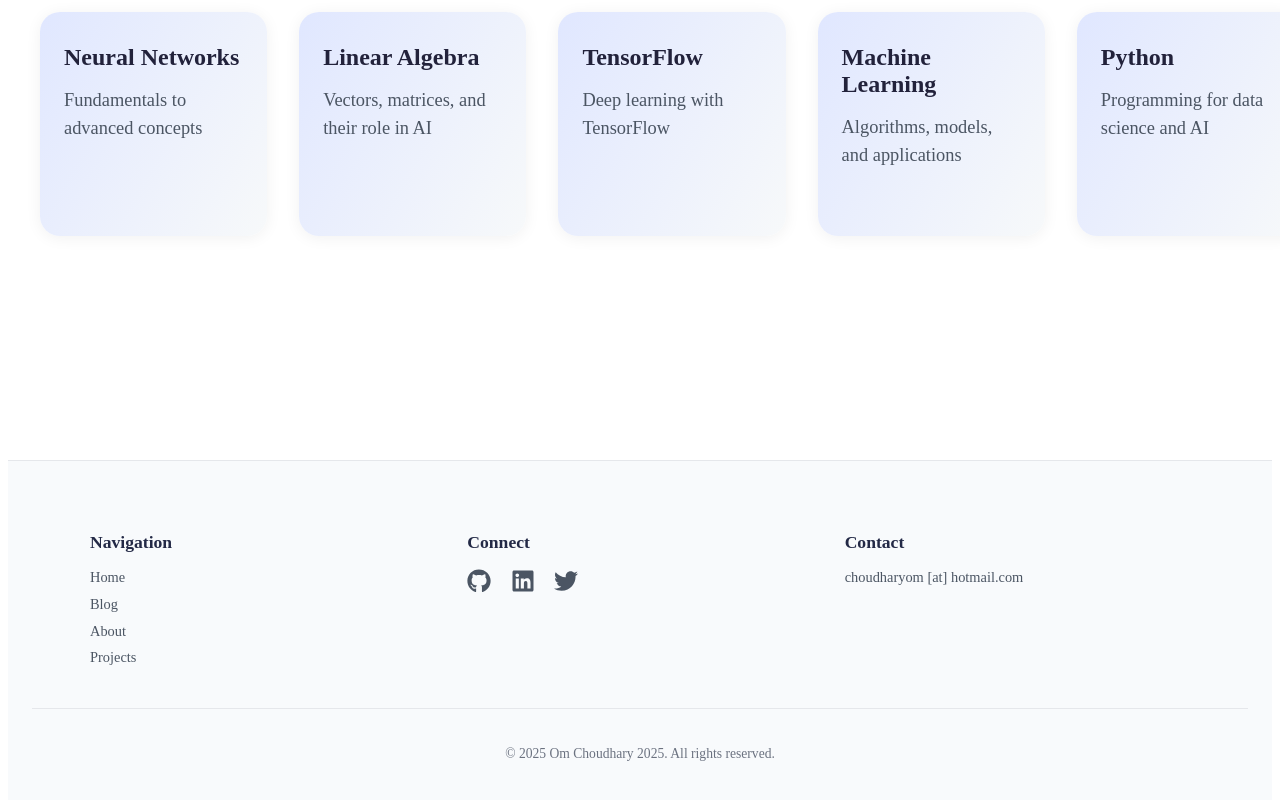
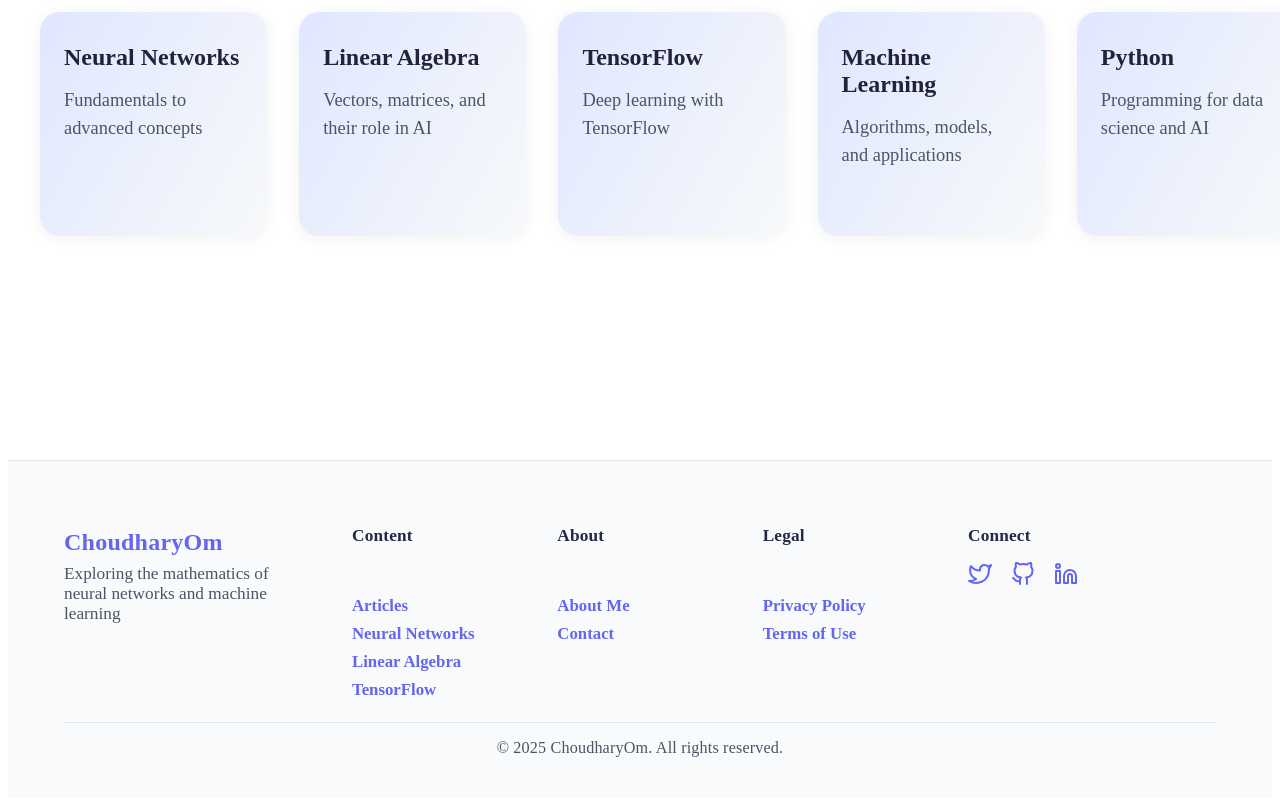
Before and after one commit to choudharyom/choudharyom.github.io, a Next.js app: page / in a window 1280 px wide. Shown: the part 2065-2865 px from the top of the page. Built offline with nearby package versions, Linux system fonts and the light colour scheme.

Commit message:
fix footer improve tag css

```diff
--- a/package.json
+++ b/package.json
@@ -17,6 +17,7 @@
     "next-themes": "^0.2.1",
     "react": "18.2.0",
     "react-dom": "18.2.0",
+    "react-icons": "^5.5.0",
     "react-markdown": "^8.0.5",
     "react-syntax-highlighter": "^5.8.0",
     "rehype-katex": "^6.0.2",
--- a/src/components/layout/Footer.js
+++ b/src/components/layout/Footer.js
@@ -1,56 +1,74 @@
-// src/components/layout/Footer.js
 import Link from 'next/link';
-import styles from '@/styles/Footer.module.css'; // We'll create/update this next
-import { FaGithub, FaLinkedin, FaTwitter } from 'react-icons/fa'; // Example icons
+import styles from '@/styles/Footer.module.css';
 
 const Footer = () => {
-  const currentYear = new Date().getFullYear();
-
   return (
     <footer className={styles.footer}>
-      <div className={styles.footerContent}> {/* Grid container */}
-        {/* Section 1: Navigation */}
-        <div className={styles.footerSection}>
-          <h4 className={styles.sectionTitle}>Navigation</h4>
-          <ul className={styles.navList}>
-            <li><Link href="/">Home</Link></li>
-            <li><Link href="/blog">Blog</Link></li>
-            <li><Link href="/about">About</Link></li>
-            <li><Link href="/projects">Projects</Link></li>
-            {/* Add other relevant links */}
-          </ul>
-        </div>
+      <div className={styles.footerContainer}>
+        {/* Top section using flex container for responsiveness */}
+        <div className={styles.footerFlexContainer}>
+          {/* About Section */}
+          <div className={styles.footerAbout}>
+            <h2 className={styles.footerTitle}>ChoudharyOm</h2>
+            <p className={styles.footerDescription}>Exploring the mathematics of neural networks and machine learning</p>
+          </div>
 
-        {/* Section 2: Social Links */}
-        <div className={styles.footerSection}>
-          <h4 className={styles.sectionTitle}>Connect</h4>
-          <div className={styles.socialLinks}>
-            <a href="https://github.com/choudharyom" target="_blank" rel="noopener noreferrer" aria-label="GitHub">
-              <FaGithub />
-            </a>
-            <a href="https://linkedin.com/in/om-choudhary" target="_blank" rel="noopener noreferrer" aria-label="LinkedIn">
-              <FaLinkedin />
-            </a>
-            <a href="https://twitter.com/choudharyom_" target="_blank" rel="noopener noreferrer" aria-label="Twitter">
-              <FaTwitter />
-            </a>
-            {/* Add other social links */}
+          {/* Navigation Links Sections */}
+          <div className={styles.footerCategories}>
+            <h3 className={styles.footerCategoryTitle}>Content</h3>
+            <ul className={styles.footerList}>
+              <li className={styles.footerListItem}><Link href="/blog" className={styles.footerLink}>Articles</Link></li>
+              <li className={styles.footerListItem}><Link href="/tag/neural-networks" className={styles.footerLink}>Neural Networks</Link></li>
+              <li className={styles.footerListItem}><Link href="/tag/linear-algebra" className={styles.footerLink}>Linear Algebra</Link></li>
+              <li className={styles.footerListItem}><Link href="/tag/tensorflow" className={styles.footerLink}>TensorFlow</Link></li>
+            </ul>
+          </div>
+
+          <div className={styles.footerLinks}>
+            <h3 className={styles.footerLinksTitle}>About</h3>
+            <ul className={styles.footerList}>
+              <li className={styles.footerListItem}><Link href="/about" className={styles.footerLink}>About Me</Link></li>
+              <li className={styles.footerListItem}><Link href="/contact" className={styles.footerLink}>Contact</Link></li>
+            </ul>
+          </div>
+
+          <div className={styles.footerLinks}> {/* Reusing footerLinks style for consistency */}
+            <h3 className={styles.footerLinksTitle}>Legal</h3>
+            <ul className={styles.footerList}>
+              <li className={styles.footerListItem}><Link href="/privacy" className={styles.footerLink}>Privacy Policy</Link></li>
+              <li className={styles.footerListItem}><Link href="/terms" className={styles.footerLink}>Terms of Use</Link></li>
+            </ul>
+          </div>
+
+          {/* Connect Section (includes social links) */}
+          <div className={styles.footerConnect}>
+             <h3 className={styles.footerConnectTitle}>Connect</h3>
+             <div className={styles.footerSocialLinks}>
+                <a href="https://twitter.com/choudharyom" target="_blank" rel="noopener noreferrer" aria-label="Twitter" className={styles.footerSocialLink}>
+                  <svg xmlns="http://www.w3.org/2000/svg" width="24" height="24" viewBox="0 0 24 24" fill="none" stroke="currentColor" strokeWidth="2" strokeLinecap="round" strokeLinejoin="round">
+                    <path d="M23 3a10.9 10.9 0 0 1-3.14 1.53 4.48 4.48 0 0 0-7.86 3v1A10.66 10.66 0 0 1 3 4s-4 9 5 13a11.64 11.64 0 0 1-7 2c9 5 20 0 20-11.5a4.5 4.5 0 0 0-.08-.83A7.72 7.72 0 0 0 23 3z"></path>
+                  </svg>
+                </a>
+                <a href="https://github.com/choudharyom" target="_blank" rel="noopener noreferrer" aria-label="GitHub" className={styles.footerSocialLink}>
+                  <svg xmlns="http://www.w3.org/2000/svg" width="24" height="24" viewBox="0 0 24 24" fill="none" stroke="currentColor" strokeWidth="2" strokeLinecap="round" strokeLinejoin="round">
+                    <path d="M9 19c-5 1.5-5-2.5-7-3m14 6v-3.87a3.37 3.37 0 0 0-.94-2.61c3.14-.35 6.44-1.54 6.44-7A5.44 5.44 0 0 0 20 4.77 5.07 5.07 0 0 0 19.91 1S18.73.65 16 2.48a13.38 13.38 0 0 0-7 0C6.27.65 5.09 1 5.09 1A5.07 5.07 0 0 0 5 4.77a5.44 5.44 0 0 0-1.5 3.78c0 5.42 3.3 6.61 6.44 7A3.37 3.37 0 0 0 9 18.13V22"></path>
+                  </svg>
+                </a>
+                <a href="https://linkedin.com/in/choudharyom" target="_blank" rel="noopener noreferrer" aria-label="LinkedIn" className={styles.footerSocialLink}>
+                  <svg xmlns="http://www.w3.org/2000/svg" width="24" height="24" viewBox="0 0 24 24" fill="none" stroke="currentColor" strokeWidth="2" strokeLinecap="round" strokeLinejoin="round">
+                    <path d="M16 8a6 6 0 0 1 6 6v7h-4v-7a2 2 0 0 0-2-2 2 2 0 0 0-2 2v7h-4v-7a6 6 0 0 1 6-6z"></path>
+                    <rect x="2" y="9" width="4" height="12"></rect>
+                    <circle cx="4" cy="4" r="2"></circle>
+                  </svg>
+                </a>
+             </div>
           </div>
         </div>
 
-        {/* Section 3: Maybe Contact or other info */}
-        <div className={styles.footerSection}>
-           <h4 className={styles.sectionTitle}>Contact</h4>
-           <p>choudharyom [at] hotmail.com</p>
-           {/* Or a link to a contact page */}
-           {/* <Link href="/contact">Get in Touch</Link> */}
+        {/* Bottom section for copyright */}
+        <div className={styles.footerCopyright}>
+          <p>© {new Date().getFullYear()} ChoudharyOm. All rights reserved.</p>
         </div>
-
-      </div>
-
-      {/* Bottom Bar: Copyright */}
-      <div className={styles.footerBottom}>
-        <p>&copy; {currentYear} Om Choudhary 2025. All rights reserved.</p>
       </div>
     </footer>
   );
--- a/src/styles/Footer.module.css
+++ b/src/styles/Footer.module.css
@@ -1,5 +1,3 @@
-/* src/styles/Footer.module.css */
-
 .footer {
   background-color: var(--background-alt); /* Or var(--card-bg) depending on theme */
   color: var(--color-text-secondary);
@@ -9,7 +7,6 @@
   font-size: 0.9rem;
 }
 
-/* Use CSS Grid for the main content sections */
 .footerContent {
   max-width: 1100px; /* Adjust max-width as needed */
   margin: 0 auto 2rem auto; /* Center content, space before bottom bar */
@@ -19,100 +16,198 @@
   grid-template-columns: repeat(3, 1fr);
 }
 
-.sectionTitle {
-  font-size: 1.1rem;
-  font-weight: 600;
-  color: var(--color-text-primary);
-  margin-bottom: 1rem;
+.footerFlexContainer {
+  display: flex;
+  flex-direction: column;
+  gap: 2.5rem;
 }
 
-/* Navigation List */
-.navList {
+.footerAbout {
+  margin-bottom: 1.5rem;
+}
+
+.footerTitle {
+  font-size: 1.5rem;
+  font-weight: 900;
+  color: #6366f1;
+  letter-spacing: 0.01em;
+  margin-bottom: 0.5rem;
+}
+
+.footerDescription {
+  margin-top: 0.5rem;
+  color: #4b5563;
+  font-size: 1.08rem;
+}
+
+.footerCategories,
+.footerLinks {
+  display: grid;
+  grid-template-columns: 1fr;
+  gap: 1.2rem;
+}
+
+.footerCategoryTitle,
+.footerLinksTitle,
+.footerConnectTitle {
+  font-weight: 800;
+  margin-bottom: 1rem;
+  color: #232946;
+  font-size: 1.08rem;
+  letter-spacing: 0.01em;
+}
+
+.footerList {
   list-style: none;
   padding: 0;
-  margin: 0;
 }
 
-.navList li {
-  margin-bottom: 0.6rem;
+.footerListItem {
+  margin-bottom: 0.5rem;
 }
 
-.navList a {
-  color: var(--color-text-secondary);
+.footerLink {
+  color: #6366f1;
   text-decoration: none;
-  transition: color 0.2s ease;
+  font-weight: 600;
+  font-size: 1.05rem;
+  position: relative;
+  transition: color 0.2s;
 }
 
-.navList a:hover {
-  color: var(--color-link-hover);
-  text-decoration: underline;
+.footerLink::after {
+  content: "";
+  display: block;
+  position: absolute;
+  left: 0;
+  bottom: -2px;
+  width: 100%;
+  height: 2px;
+  background: linear-gradient(90deg, #a5b4fc 0%, #fca5a5 100%);
+  border-radius: 1em;
+  transform: scaleX(0);
+  transform-origin: left;
+  transition: transform 0.35s cubic-bezier(0.4,0,0.2,1);
 }
 
-/* Social Links */
-.socialLinks {
+.footerLink:hover,
+.footerLink:focus {
+  color: #f59e42;
+}
+
+.footerLink:hover::after,
+.footerLink:focus::after {
+  transform: scaleX(1);
+}
+
+.footerConnect {
+  margin-top: 1.5rem;
+}
+
+.footerSocialLinks {
   display: flex;
   gap: 1.2rem;
+}
+
+.footerSocialLink {
+  color: #6366f1;
+  font-size: 1.5rem;
+  transition: color 0.2s, transform 0.2s;
+  display: flex;
   align-items: center;
 }
 
-.socialLinks a {
-  color: var(--color-text-secondary);
-  font-size: 1.5rem; /* Icon size */
-  transition: color 0.2s ease, transform 0.2s ease;
+.footerSocialLink:hover,
+.footerSocialLink:focus {
+  color: #f59e42;
+  transform: scale(1.15) rotate(-6deg);
 }
 
-.socialLinks a:hover {
-  color: var(--color-primary); /* Use primary color for hover */
-  transform: scale(1.1);
+.footerCopyright {
+  margin-top: 0rem;
+  padding-top: 0rem;
+  border-top: 1.5px solid #e0e7ef;
+  text-align: center;
+  color: #4b5563;
+  font-size: 1.01rem;
+  letter-spacing: 0.01em;
 }
 
-/* Footer Bottom Bar */
-.footerBottom {
-  border-top: 1px solid var(--border-color);
-  padding-top: 1.5rem;
-  text-align: center;
-  font-size: 0.85rem;
-  color: var(--color-text-tertiary);
+/* Dark Mode Styles */
+.darkFooter {
+  background: linear-gradient(120deg, #232946 0%, #18181b 100%);
+  box-shadow: 0 4px 32px rgba(0,0,0,0.18), 0 1.5px 6px rgba(255,255,255,0.04);
 }
 
-/* --- Responsive Adjustments --- */
+.darkFooter .footerTitle {
+  color: #a5b4fc;
+}
 
-/* Medium Screens (e.g., Tablets) - Collapse to 2 columns */
-@media (max-width: 768px) {
-  .footerContent {
-    /* Change to 2 columns */
-    grid-template-columns: repeat(2, 1fr);
-    gap: 1.5rem; /* Slightly reduce gap */
+.darkFooter .footerDescription,
+.darkFooter .footerCategoryTitle,
+.darkFooter .footerLinksTitle,
+.darkFooter .footerConnectTitle,
+.darkFooter .footerCopyright {
+  color: #e0e7ef;
+}
+
+.darkFooter .footerLink {
+  color: #a5b4fc;
+}
+
+.darkFooter .footerLink:hover,
+.darkFooter .footerLink:focus {
+  color: #fca5a5;
+}
+
+.darkFooter .footerLink::after {
+  background: linear-gradient(90deg, #a5b4fc 0%, #fca5a5 100%);
+}
+
+.darkFooter .footerSocialLink {
+  color: #a5b4fc;
+}
+
+.darkFooter .footerSocialLink:hover,
+.darkFooter .footerSocialLink:focus {
+  color: #fca5a5;
+}
+
+.darkFooter .footerCopyright {
+  border-top-color: #232946;
+}
+
+/* Medium Screen (md) Styles */
+@media (min-width: 768px) {
+  .footerFlexContainer {
+    flex-direction: row;
+    justify-content: space-between;
+    align-items: flex-start;
+    gap: 2.5rem;
   }
-  .footer {
-     padding: 2.5rem 1rem 1rem 1rem; /* Adjust padding */
+
+  .footerAbout {
+    width: 24%;
+    min-width: 180px;
+  }
+
+  .footerCategories,
+  .footerLinks {
+    width: 16%;
+    min-width: 120px;
+  }
+
+  .footerConnect {
+    width: 24%;
+    min-width: 180px;
+    margin-top: 0;
   }
 }
 
-/* Small Screens (e.g., Phones) - Collapse to 1 column */
-@media (max-width: 480px) {
-  .footerContent {
-    /* Change to 1 column */
-    grid-template-columns: 1fr;
-    gap: 2rem; /* Can increase gap again for vertical spacing */
+/* Large Screen (lg) Styles */
+@media (min-width: 1024px) {
+  .footerContainer {
+    padding-left: 2rem;
+    padding-right: 2rem;
   }
-
-  .footerSection {
-     /* Optional: Center text when in single column */
-     /* text-align: center; */
-  }
-
-  .socialLinks {
-     /* Optional: Justify content center when centered */
-     /* justify-content: center; */
-  }
-
-  .sectionTitle {
-     /* Optional: Center title */
-     /* text-align: center; */
-  }
-
-   .footer {
-     padding: 2rem 1rem 1rem 1rem;
-   }
 }
```
Also changed, not shown: 1 other file (tests, documents, lock files or other folders).
